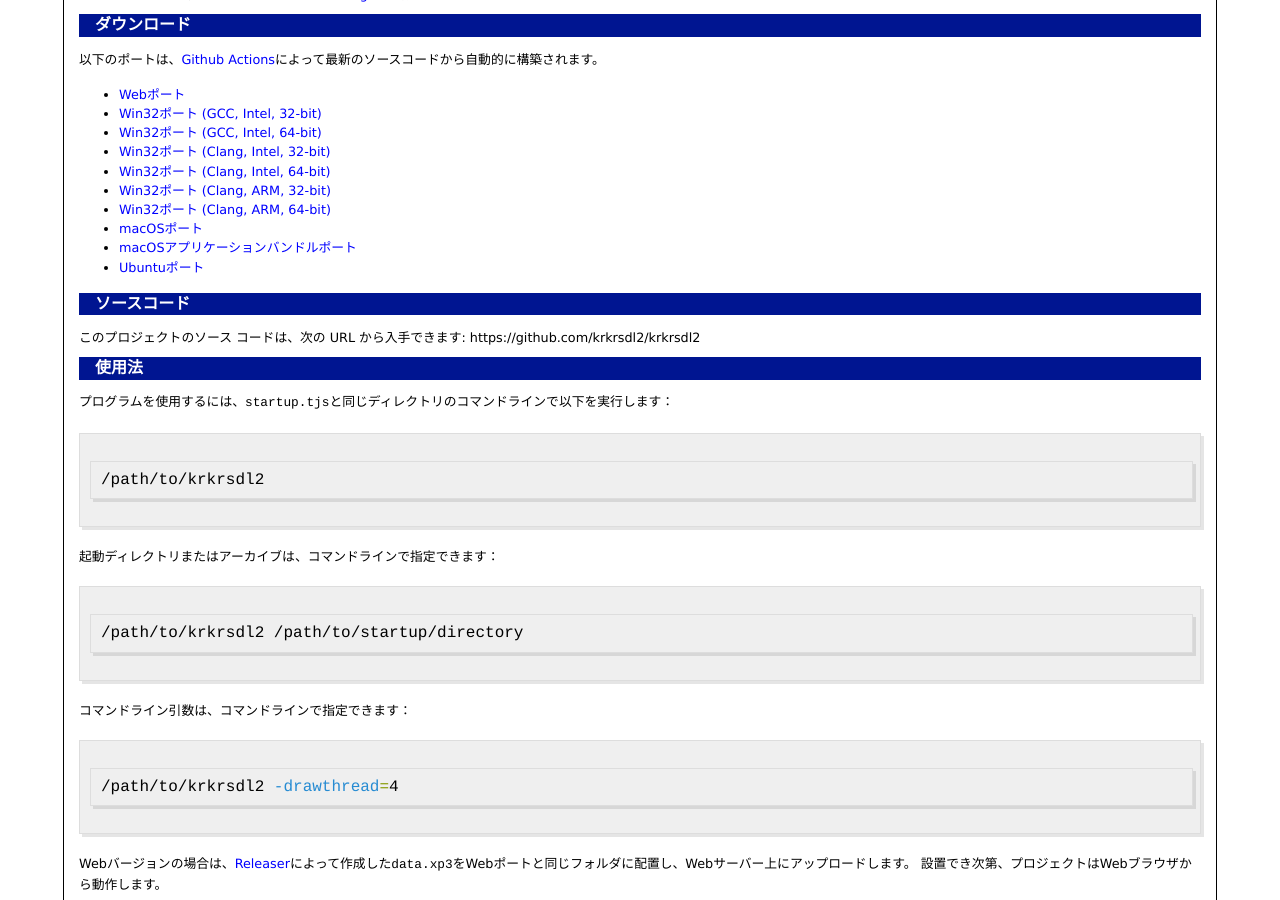
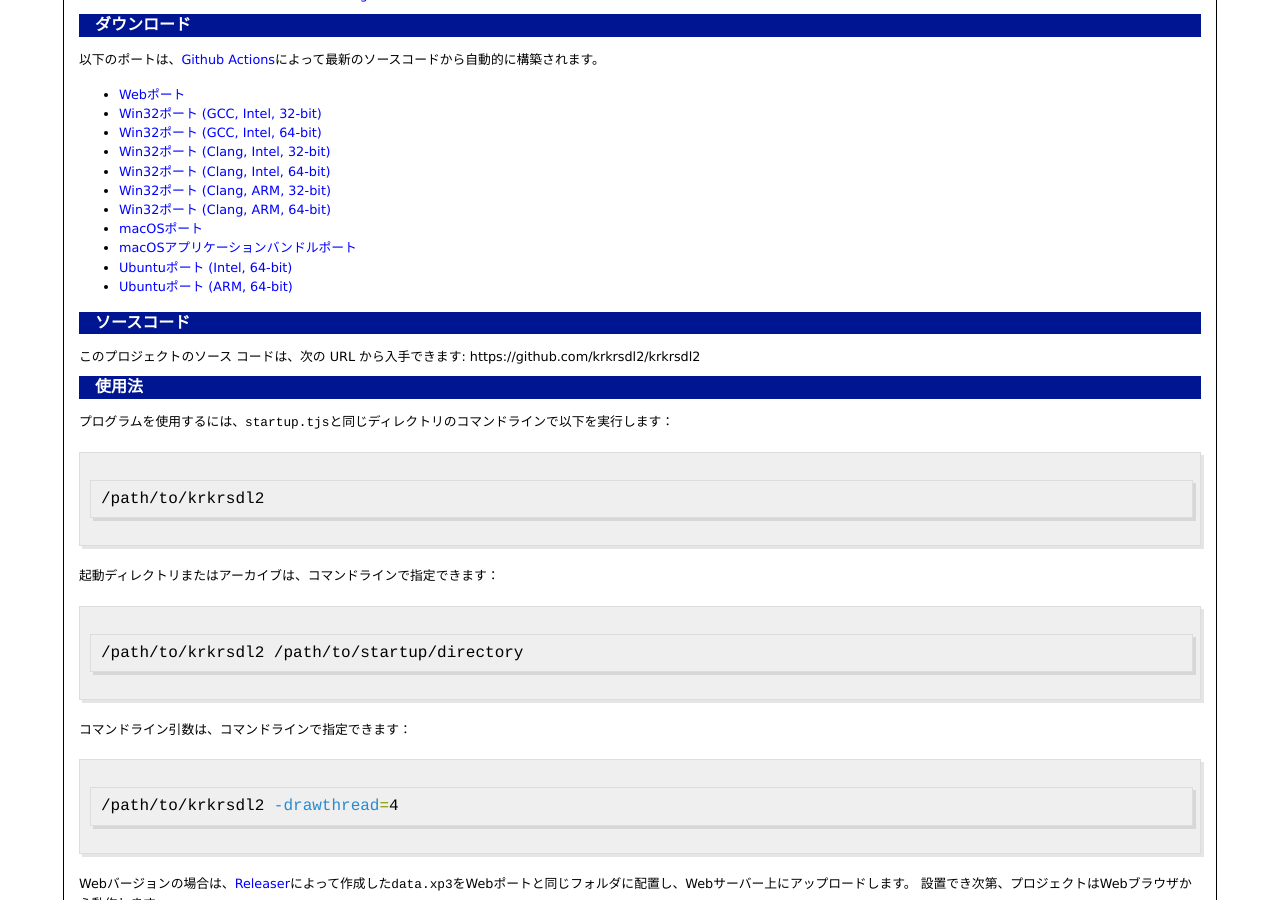
Before and after one commit to krkrsdl2/krkrsdl2, a Jekyll site: the page built from index.md, in a window 1280 px wide and 900 px high, scrolled down 1125 px. Built offline with Jekyll 4.4.1, drawn with Linux system fonts in a browser that asks for light colours; Markdown is read by kramdown in place of the engine named in the settings.

Commit message:
Add link to arm ubuntu build

```diff
--- a/index.md
+++ b/index.md
@@ -43,7 +43,8 @@ Webブラウザーでプレイできるデモはここにあります：https://
 * [Win32ポート (Clang, ARM, 64-bit)](https://github.com/krkrsdl2/krkrsdl2/releases/download/latest/krkrsdl2-win32-arm64-clang.zip)
 * [macOSポート](https://github.com/krkrsdl2/krkrsdl2/releases/download/latest/krkrsdl2-macos.zip)
 * [macOSアプリケーションバンドルポート](https://github.com/krkrsdl2/krkrsdl2/releases/download/latest/krkrsdl2-macos-appbundle.zip)
-* [Ubuntuポート](https://github.com/krkrsdl2/krkrsdl2/releases/download/latest/krkrsdl2-ubuntu.zip)
+* [Ubuntuポート (Intel, 64-bit)](https://github.com/krkrsdl2/krkrsdl2/releases/download/latest/krkrsdl2-ubuntu.zip)
+* [Ubuntuポート (ARM, 64-bit)](https://github.com/krkrsdl2/krkrsdl2/releases/download/latest/krkrsdl2-ubuntu-arm64.zip)
 
 ## ソースコード
 
```
Also changed, not shown: en/index.md (+2 -1 lines).
